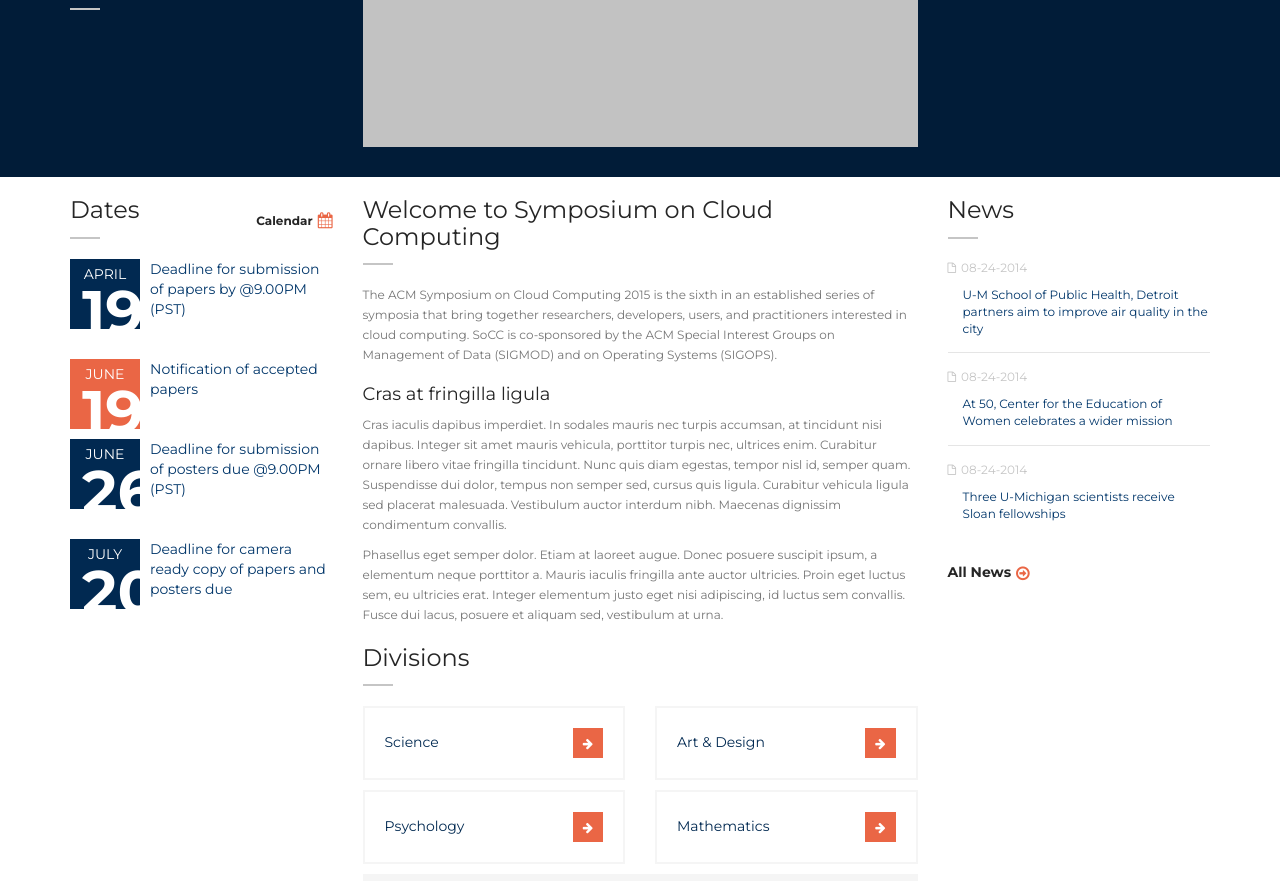
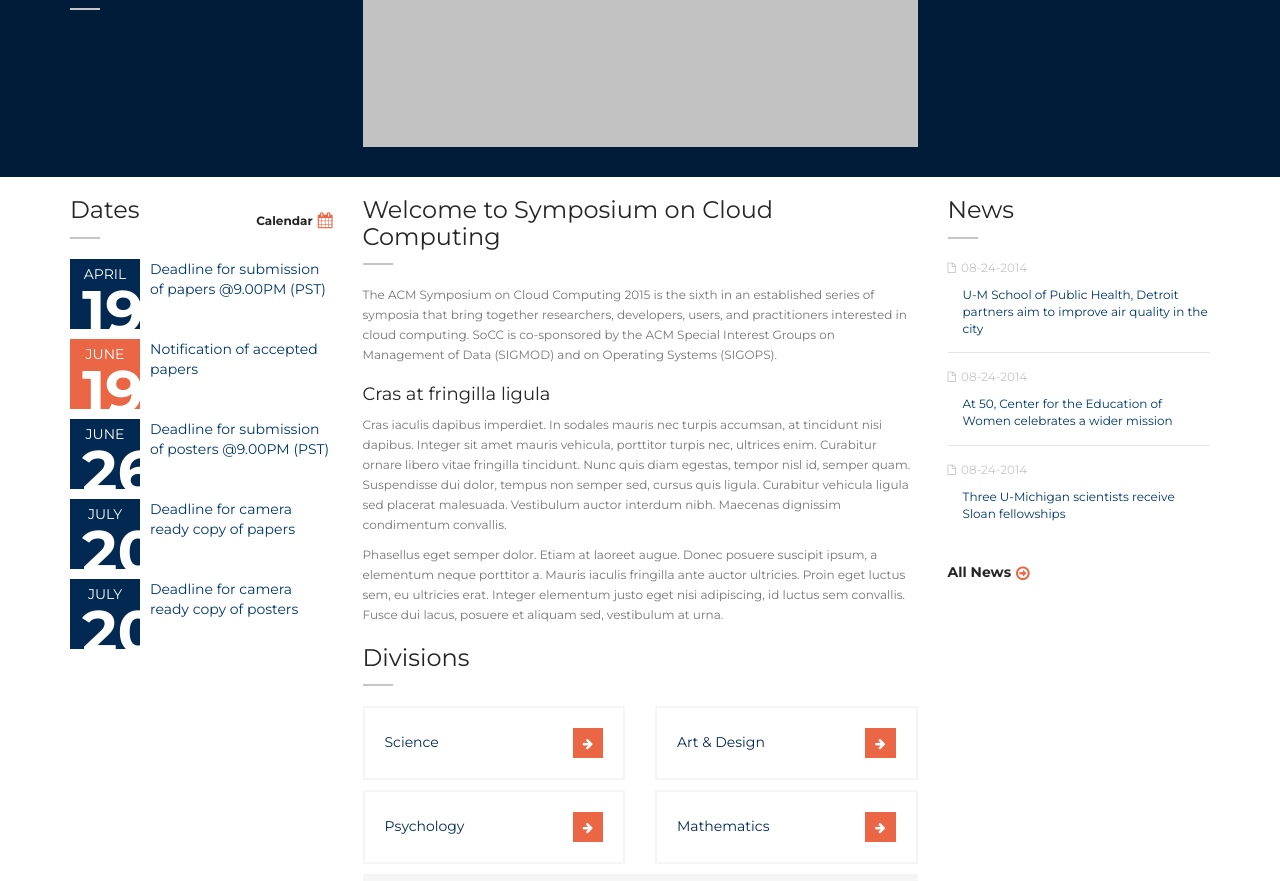
Before and after one commit to kramasamy/SoCC2015, a Jekyll site: the page index.html, which Jekyll copies as it is, in a window 1280 px wide and 900 px high, scrolled down 313 px. Shown: the top 881 px of the window. Built offline with Jekyll 4.4.1, drawn with Linux system fonts in a browser that asks for light colours.

Commit message:
added dates and formatting

```diff
--- a/index.html
+++ b/index.html
@@ -148,7 +147,7 @@
                             </figure>
                             <aside>
                                 <header>
-                                    <a href="#">Deadline for submission of papers by @9.00PM (PST)</a>
+                                    <a href="#">Deadline for submission of papers @9.00PM (PST)</a>
                                 </header>
                             </aside>
                         </article><!-- /article -->
@@ -170,7 +169,7 @@
                             </figure>
                             <aside>
                                 <header>
-                                    <a href="#">Deadline for submission of posters due @9.00PM (PST)</a>
+                                    <a href="#">Deadline for submission of posters @9.00PM (PST)</a>
                                 </header>
                             </aside>
                         </article><!-- /article -->
@@ -181,7 +180,18 @@
                             </figure>
                             <aside>
                                 <header>
-                                    <a href="#">Deadline for camera ready copy of papers and posters due</a>
+                                    <a href="#">Deadline for camera ready copy of papers</a>
+                                </header>
+                            </aside>
+                        </article><!-- /article -->
+                        <article class="event nearest">
+                            <figure class="date">
+                                <div class="month">july</div>
+                                <div class="day">20</div>
+                            </figure>
+                            <aside>
+                                <header>
+                                    <a href="#">Deadline for camera ready copy of posters</a>
                                 </header>
                             </aside>
                         </article><!-- /article -->
@@ -322,10 +332,8 @@
                 <div class="footer-social">
                     <figure>Follow us:</figure>
                     <div class="icons">
-                        <a href=""><i class="fa fa-twitter"></i></a>
-                        <a href=""><i class="fa fa-facebook"></i></a>
-                        <a href=""><i class="fa fa-pinterest"></i></a>
-                        <a href=""><i class="fa fa-youtube-play"></i></a>
+                        <a href="https://twitter.com/SoCC2015"><i class="fa fa-twitter"></i></a>
+                        <a href="https://www.facebook.com/socc2015"><i class="fa fa-facebook"></i></a>
                     </div><!-- /.icons -->
                 </div><!-- /.social -->
                 <div class="search pull-right">
```
Also changed, not shown: other parts of index.html (+1 -2 lines).
